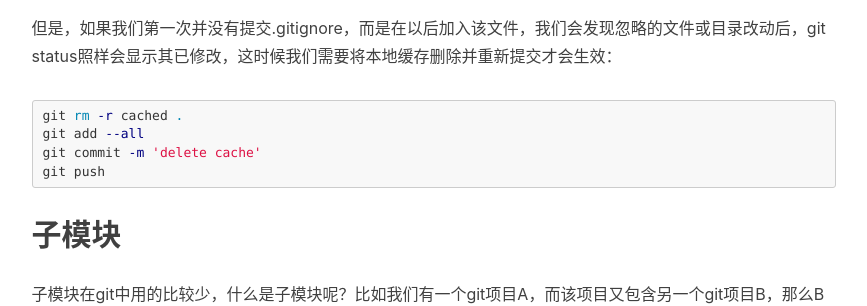
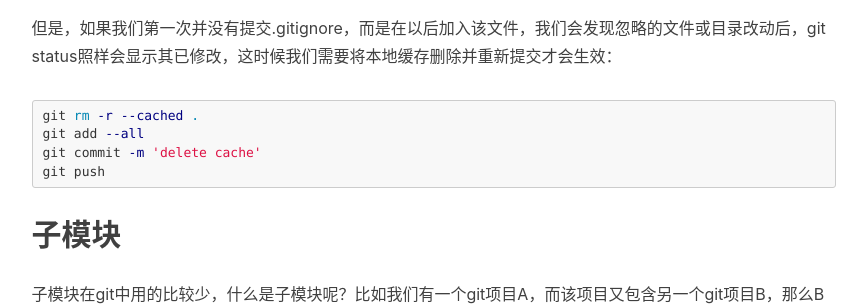
Before and after one commit to fengh0409/fengh0409.github.io, a Jekyll site: the page built from _posts/2017-07-09-the-skills-of-using-git.markdown, in a window 1280 px wide. Shown: the part 583-889 px from the top of the page, without its empty margins (136-1003 px from the left). Built offline with Jekyll 4.4.1, drawn with Linux system fonts in a browser that asks for light colours; nearby versions of some CDN libraries; comment, search, counter and statistics services are not loaded.

````diff
--- a/_posts/2017-07-09-the-skills-of-using-git.markdown
+++ b/_posts/2017-07-09-the-skills-of-using-git.markdown
@@ -22,7 +22,7 @@ log/
 
 但是，如果我们第一次并没有提交.gitignore，而是在以后加入该文件，我们会发现忽略的文件或目录改动后，git status照样会显示其已修改，这时候我们需要将本地缓存删除并重新提交才会生效：
 ```bash
-git rm -r cached .
+git rm -r --cached .
 git add --all
 git commit -m 'delete cache'
 git push
````
